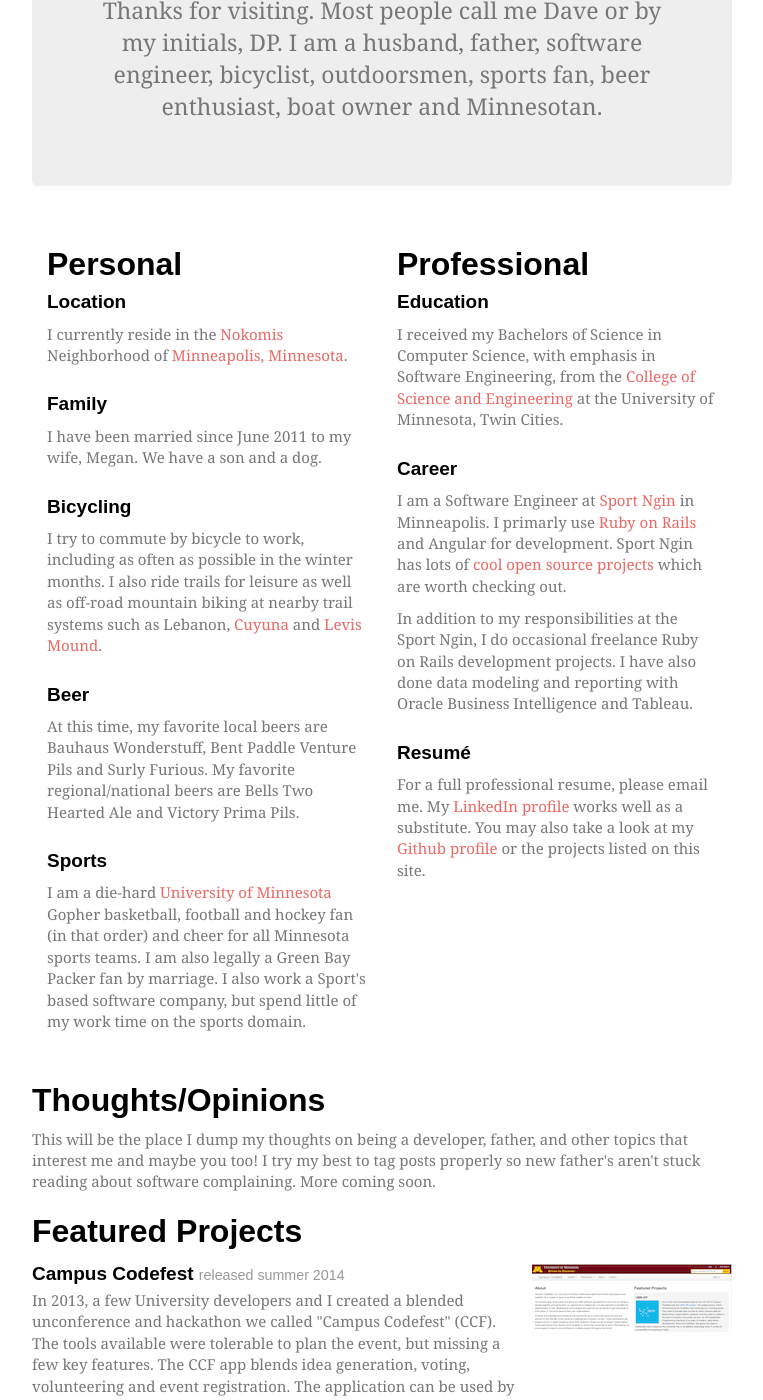
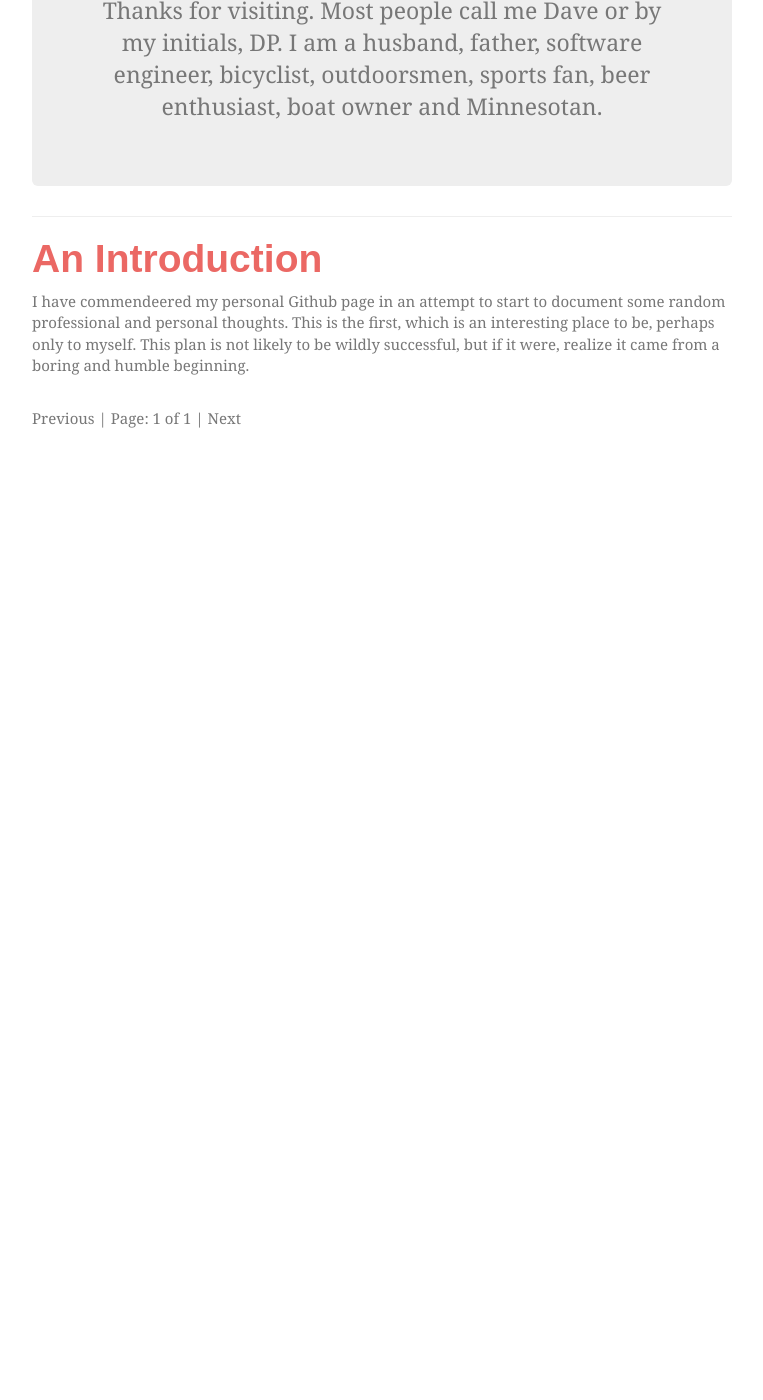
Before and after one commit to pete2786/pete2786.github.io, a Jekyll site: the page built from index.html, in a window 1280 px wide and 1400 px high, scrolled down 270 px. Shown: the whole window, without its empty margins (258-1021 px from the left). Built offline with Jekyll 4.4.1, drawn with Linux system fonts in a browser that asks for light colours; nearby versions of some CDN libraries; some web fonts are replaced; the list of posts is cut into pages by our own code; after the commit the page ends 900 px from its top, so only the background shows below that; some of the changed text lies outside the part shown.

Commit message:
Moved to more content driven home page.

```diff
--- a/_config.yml
+++ b/_config.yml
@@ -2,10 +2,10 @@
 future:      false
 show_drafts: false
 limit_posts: 10
-highlighter: pygments
+highlighter: ruby
 
 relative_permalinks: true
 
 permalink: date
 paginate_path: 'page:num'
-paginate: nil
+paginate: 5
--- /dev/null
+++ b/_includes/head.html
@@ -0,0 +1,17 @@
+<meta charset="utf-8">
+<meta http-equiv="X-UA-Compatible" content="IE=edge">
+<meta name="viewport" content="width=device-width, initial-scale=1">
+
+
+<!-- Bootstrap -->
+
+<link href="/css/bootstrap.min.css" rel="stylesheet">
+<link href="/css/bootstrap-theme.min.css" rel="stylesheet">
+<link href="/css/main.css" rel="stylesheet">
+
+<!-- HTML5 Shim and Respond.js IE8 support of HTML5 elements and media queries -->
+<!-- WARNING: Respond.js doesn't work if you view the page via file:// -->
+<!--[if lt IE 9]>
+  <script src="https://oss.maxcdn.com/libs/html5shiv/3.7.0/html5shiv.js"></script>
+  <script src="https://oss.maxcdn.com/libs/respond.js/1.4.2/respond.min.js"></script>
+<![endif]-->
--- /dev/null
+++ b/_includes/header.html
@@ -0,0 +1,7 @@
+<div class="header">
+  <ul class="nav nav-pills pull-right">
+    <li class="{% if include.active == 'home' %}active{% endif %}"><a href="/">Home</a></li>
+    <li class="{% if include.active == 'about' %}active{% endif %}"><a href="/about" class="smooth">About Me</a></li>
+  </ul>
+  <h3 class="text-muted">David E. H. Peterson</h3>
+</div>
--- /dev/null
+++ b/_posts/2015-07-03-an-introduction.md
@@ -0,0 +1,6 @@
+---
+layout: post
+title: An Introduction
+---
+
+I have commendeered my personal Github page in an attempt to start to document some random professional and personal thoughts. This is the first, which is an interesting place to be, perhaps only to myself. This plan is not likely to be wildly successful, but if it were, realize it came from a boring and humble beginning.
--- a/index.html
+++ b/index.html
@@ -1,135 +1,49 @@
+---
+---
+
 <!DOCTYPE html>
 <html lang="en">
   <head>
-    <meta charset="utf-8">
-    <meta http-equiv="X-UA-Compatible" content="IE=edge">
-    <meta name="viewport" content="width=device-width, initial-scale=1">
-    <title>David E. H. Peterson</title>
-
-    <!-- Bootstrap -->
-
-    <link href="css/bootstrap.min.css" rel="stylesheet">
-    <link href="css/bootstrap-theme.min.css" rel="stylesheet">
-    <link href="css/main.css" rel="stylesheet">
-
-    <!-- HTML5 Shim and Respond.js IE8 support of HTML5 elements and media queries -->
-    <!-- WARNING: Respond.js doesn't work if you view the page via file:// -->
-    <!--[if lt IE 9]>
-      <script src="https://oss.maxcdn.com/libs/html5shiv/3.7.0/html5shiv.js"></script>
-      <script src="https://oss.maxcdn.com/libs/respond.js/1.4.2/respond.min.js"></script>
-    <![endif]-->
+    <title>About Me - David E. H. Peterson</title>
+    {% include head.html %}
   </head>
   <body>
     <div class="container">
-      <div class="header">
-        <ul class="nav nav-pills pull-right">
-          <li class="active"><a href="#">Home</a></li>
-          <li><a href="#about" class="smooth">About</a></li>
-          <li><a href="#thoughts" class="smooth">Thoughts</a></li>
-          <li><a href="#projects" class="smooth">Projects</a></li>
-          <li><a href="#contact" class="smooth">Contact</a></li>
-        </ul>
-        <h3 class="text-muted">David E. H. Peterson</h3>
-      </div>
+      {% include header.html active="home"%}
 
       <div class="jumbotron">
         <h1>Welcome</h1>
         <p class="lead">Thanks for visiting. Most people call me Dave or by my initials, DP. I am a husband, father, software engineer, bicyclist, outdoorsmen, sports fan, beer enthusiast, boat owner and Minnesotan.</p>
       </div>
 
-      <div class="row marketing">
-        <div class="col-lg-6">
-          <h2 id="about">Personal</h2>
-          <h4>Location</h4>
-          <p>
-            I currently reside in the <a href="http://en.wikipedia.org/wiki/Nokomis,_Minneapolis">Nokomis</a> Neighborhood of <a href="http://en.wikipedia.org/wiki/Minneapolis">Minneapolis, Minnesota</a>.
-          </p>
+      <hr />
 
-          <h4>Family</h4>
-          <p>
-            I have been married since June 2011 to my wife, Megan. We have a son and a dog.
-          </p>
+      <!-- This loops through the paginated posts -->
+      {% for post in paginator.posts %}
+        <h1><a href="{{ post.url }}">{{ post.title }}</a></h1>
+        <p class="author">
+          <span class="date">{{ page.date | date: '%B %d, %Y' }}</span>
+        </p>
+        <div class="content">
+          {{ post.content }}
+        </div>
+      {% endfor %}
 
-          <h4>Bicycling</h4>
-          <p>
-            I try to commute by bicycle to work, including as often as possible in the winter months. I also ride trails for leisure as well as off-road mountain biking at nearby trail systems such as Lebanon, <a href="http://www.dnr.state.mn.us/state_trails/cuyuna_lakes/mtnbiking.html">Cuyuna</a> and <a href="http://www.co.clark.wi.us/index.aspx?NID=228">Levis Mound</a>.
-          </p>
-
-          <h4>Beer</h4>
-          <p>
-            At this time, my favorite local beers are Bauhaus Wonderstuff, Bent Paddle Venture Pils and Surly Furious. My favorite regional/national beers are Bells Two Hearted Ale and Victory Prima Pils.
-          </p>
-
-          <h4>Sports</h4>
-          <p>
-            I am a die-hard <a href="http://www.gophersports.com/">University of Minnesota</a> Gopher basketball, football and hockey fan (in that order) and cheer for all Minnesota sports teams. I am also legally a Green Bay Packer fan by marriage. I also work a Sport's based software company, but spend little of my work time on the sports domain.
-          </p>
-        </div>
-
-        <div class="col-lg-6">
-          <h2>Professional</h2>
-          <h4>Education</h4>
-          <p>
-            I received my Bachelors of Science in Computer Science, with emphasis in Software Engineering, from the <a href="http://www.cs.umn.edu/index.php">College of Science and Engineering</a> at the University of Minnesota, Twin Cities.
-          </p>
-
-          <h4>Career</h4>
-          <p>
-            I am a Software Engineer at <a href="http://sportngin.com">Sport Ngin</a> in Minneapolis. I primarly use <a href="http://rubyonrails.org/">Ruby on Rails</a> and Angular for development. Sport Ngin has lots of <a href="https://github.com/sportngin">cool open source projects</a> which are worth checking out.</p>
-
-            <p>
-              In addition to my responsibilities at the Sport Ngin, I do occasional freelance Ruby on Rails development projects. I have also done data modeling and reporting with Oracle Business Intelligence and Tableau.
-            </p>
-
-          <h4>Resumé</h4>
-          <p>
-            For a full professional resume, please email me. My <a href="https://www.linkedin.com/pub/david-peterson/32/538/120">LinkedIn profile</a> works well as a substitute. You may also take a look at my <a href="https://github.com/pete2786">Github profile</a> or the projects listed on this site.</p>
-        </div>
+      <div class="pagination">
+        {% if paginator.previous_page %}
+          <a href="{{ paginator.previous_page_path }}" class="previous">Previous</a>
+        {% else %}
+          <span class="previous">Previous</span>
+        {% endif %}
+        <span class="page_number "> | Page: {{ paginator.page }} of {{ paginator.total_pages }} | </span>
+        {% if paginator.next_page %}
+          <a href="{{ paginator.next_page_path }}" class="next">Next</a>
+        {% else %}
+          <span class="next ">Next</span>
+        {% endif %}
       </div>
 
-      <h2 id="thoughts">Thoughts/Opinions</h2>
-      <p>This will be the place I dump my thoughts on being a developer, father, and other topics that interest me and maybe you too! I try my best to tag posts properly so new father's aren't stuck reading about software complaining. More coming soon.</p>
-
-      <h2 id="projects">Featured Projects</h2>
-      <div class="media">
-        <a class="pull-right" href="http://umn.campuscodefest.org">
-          <img class="media-object" src="images/ccf.jpg" width="200px" alt="Campus Codefest">
-        </a>
-        <div class="media-body">
-          <h4 class="media-heading">Campus Codefest <small>released summer 2014</small></h4>
-          <p>In 2013, a few University developers and I created a blended unconference and hackathon we called "Campus Codefest" (CCF). The tools available were tolerable to plan the event, but missing a few key features. The CCF app blends idea generation, voting, volunteering and event registration. The application can be used by any organization, but currently the primary organization using it is the University of Minnesota.
-          </p>
-        </div>
-      </div>
-
-      <div class="media">
-        <a class="pull-right" href="http://www.fleaquest.com">
-          <img class="media-object" src="http://fleaquest.com/assets/logo-fleaquest.svg" width="200" height="40" alt="FleaQuest" class="vector">
-        </a>
-        <div class="media-body">
-          <h4 class="media-heading">FleaQuest <small>released fall 2013</small></h4>
-          <p><a href="http://www.fleaquest.com">FleaQuest</a> is a welcoming community where all may contribute by adding listings and sharing knowledge to grow the site for the greater good of the vintage and antiques community. Developed in Ruby on Rails. I was the primary developer on this project.</p>
-        </div>
-      </div>
-
-      <h2 id="contact">Contact</h2>
-      <p>If you have any questions or comments please contact me via <a href="mailto: eazydp+io@gmail.com">email</a>.</p>
-
-      <div class="footer">
-        <p>&copy; David E. H. Peterson 2014</p>
-      </div>
-
-    <!-- jQuery (necessary for Bootstrap's JavaScript plugins) -->
-    <script src="https://ajax.googleapis.com/ajax/libs/jquery/1.11.0/jquery.min.js"></script>
-    <!-- Include all compiled plugins (below), or include individual files as needed -->
-    <script src="js/bootstrap.min.js"></script>
-    <script>
-      $('a.smooth').click(function(){
-          $('html, body').animate({
-              scrollTop: $( $.attr(this, 'href') ).offset().top
-          }, 500);
-          return false;
-      });
-    </script>
+    </div>
+    {% include foot.html %}
   </body>
 </html>
```
Also changed, not shown: _includes/foot.html (added, +12 -0 lines), _includes/pagination.html (added, +15 -0 lines), _layouts/post.html (added, +36 -0 lines), _posts/2014-04-21-your_first_post_in_markdown.md (deleted, +0 -7 lines), about/index.html (+95 -0 lines), contact/index.html (deleted).
